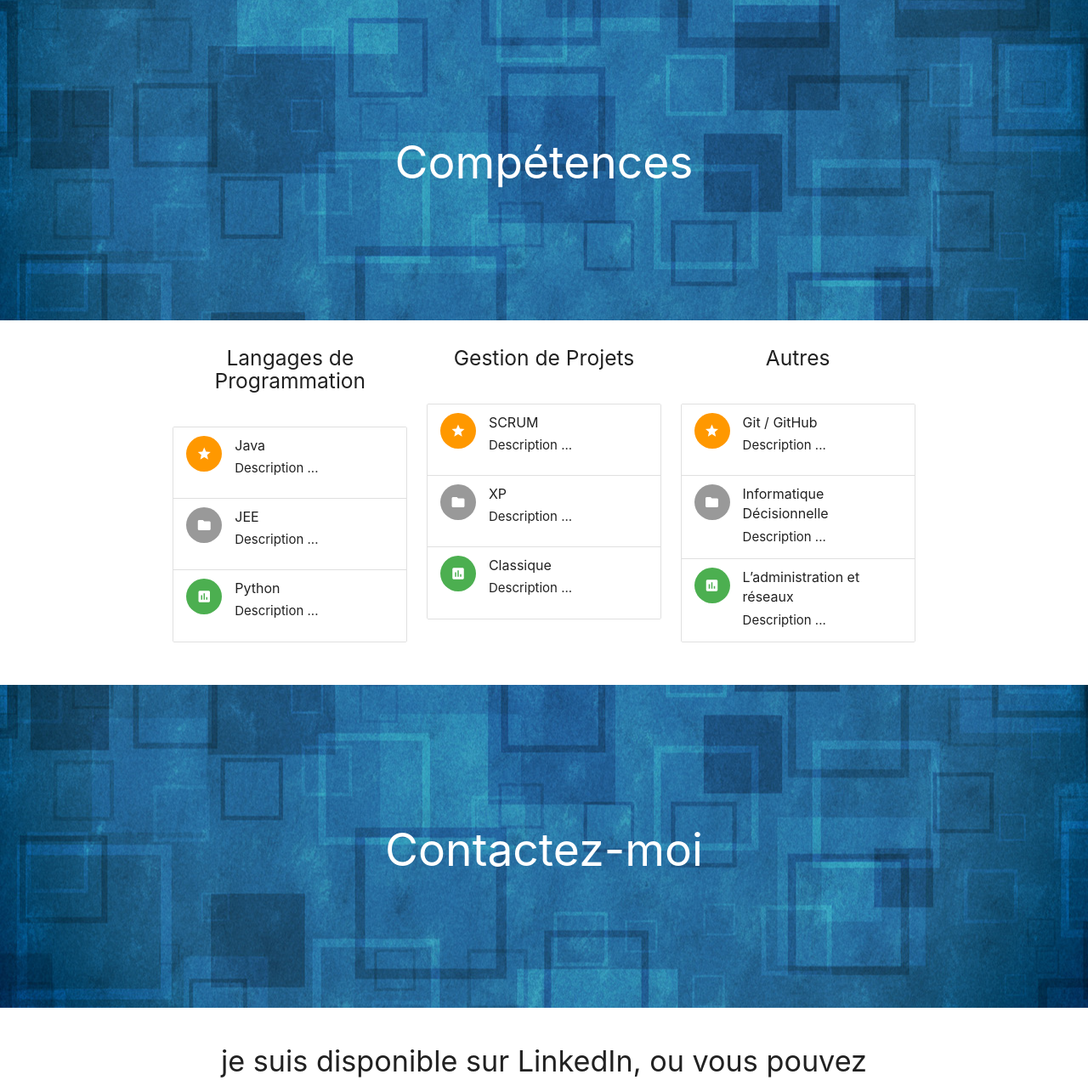
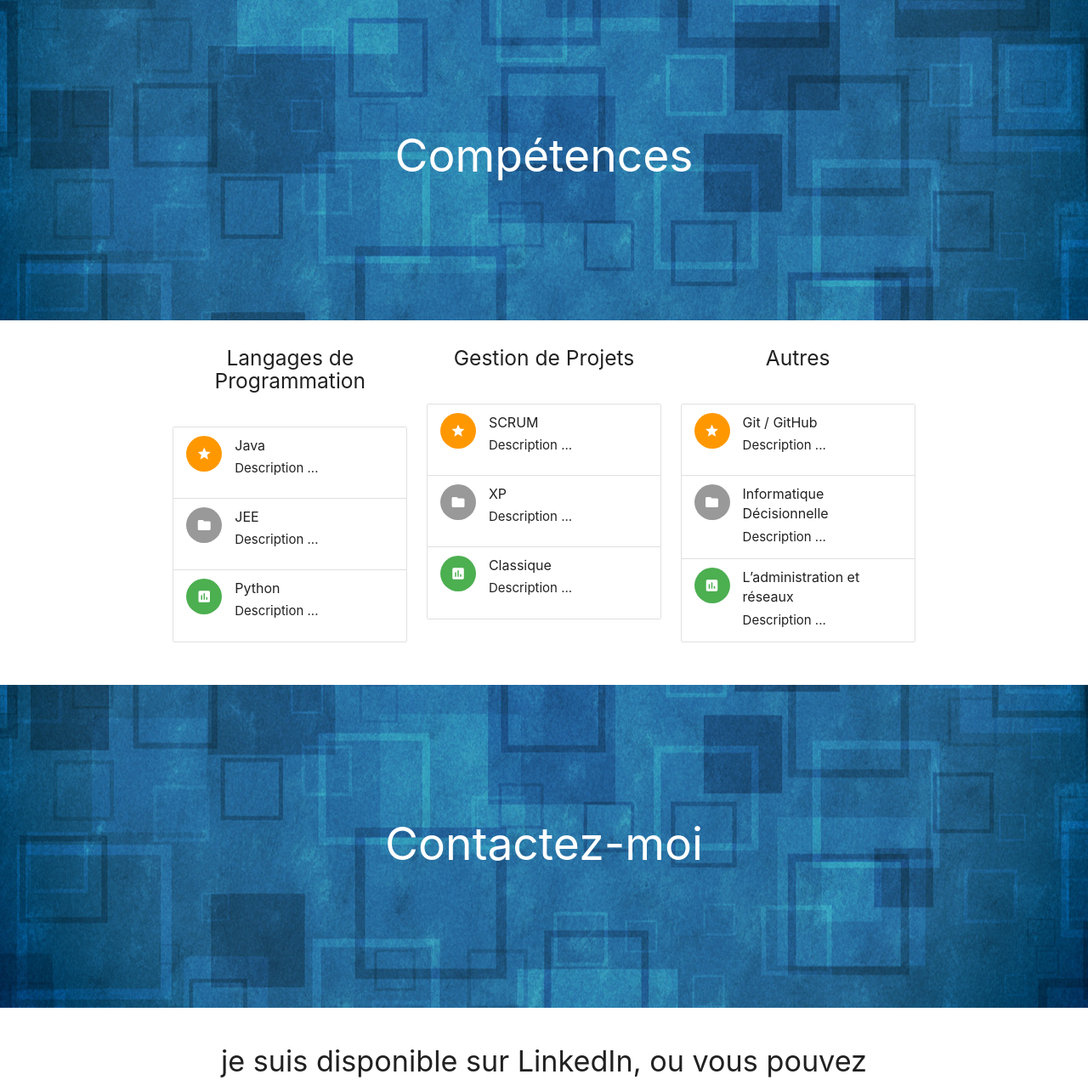
Before and after one commit to Youssef-Erradi/youssef-erradi.github.io, a plain HTML site: page index.html in a window 1280 px wide. Shown: the part 1639-2910 px from the top of the page at 85% size. Drawn offline with nearby package versions, Linux system fonts and the light colour scheme.

Commit message:
Update index.html

```diff
--- a/index.html
+++ b/index.html
@@ -114,13 +114,11 @@
   </div>
 
   <div class="parallax-container valign-wrapper">
-    <div class="section no-pad-bot">
       <div class="container">
         <div class="row center">
           <h2 class="header center white-text">Compétences</h2>
         </div>
       </div>
-    </div>
     <div class="parallax" id="competences"><img src="assets/img/background.jpg" alt="Unsplashed background"></div>
   </div>
 
@@ -189,18 +187,17 @@
             </li>
           </ul>
         </div>
+
       </div>
     </div>
   </div>
 
   <div class="parallax-container valign-wrapper">
-    <div class="section no-pad-bot">
       <div class="container">
         <div class="row center">
           <h2 class="header center white-text">Contactez-moi</h2>
         </div>
       </div>
-    </div>
     <div class="parallax" id="contactez-moi"><img src="assets/img/background.jpg" alt="Unsplashed background"></div>
   </div>
   <div class="container">
```
